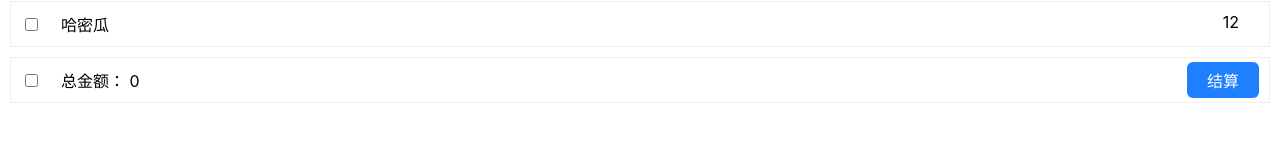
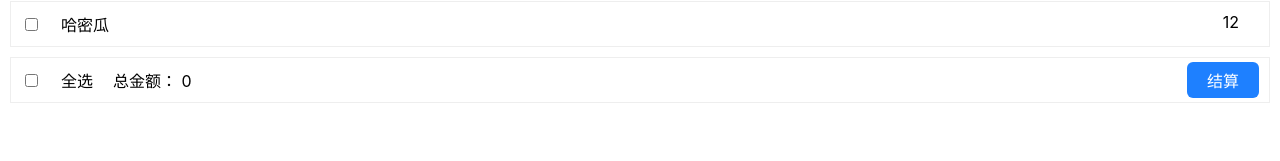
Before and after one commit to TouchTime/cart, a React (Vite) app: page / in a window 1280 px wide. Shown: the part 121-282 px from the top of the page. Built offline with nearby package versions, Linux system fonts and the light colour scheme.

Commit message:
忽略文件加上

```diff
--- a/src/pages/cart/cart.tsx
+++ b/src/pages/cart/cart.tsx
@@ -39,6 +39,7 @@ const Cart = () => {
 
       <div className="cart-list">
         <input type="checkbox" />
+        <span className="cart-name">全选</span>
         <span className="cart-name">总金额： {totalPrice}</span>
         <div className="cart-count">结算</div>
       </div>
```
Also changed, not shown: 1 other file (tests, documents, lock files or other folders).
